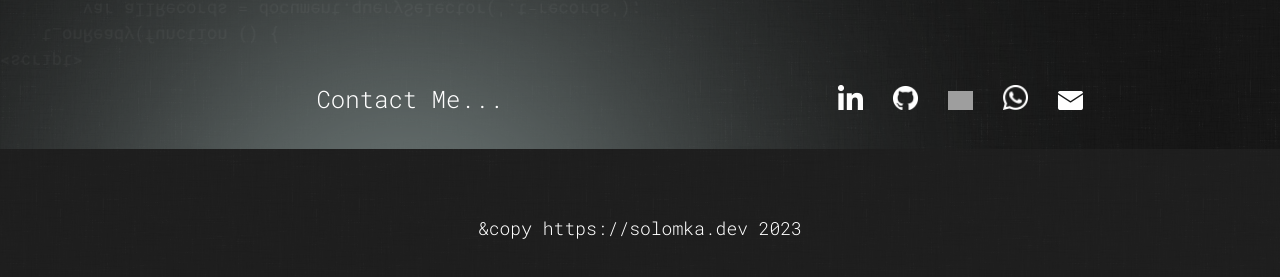
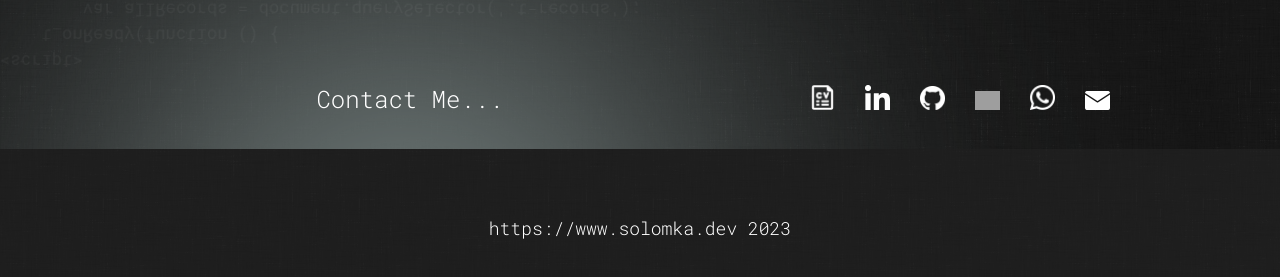
Before and after one commit to Sergiy-Solomka/solomka_dev_react, a React (Create React App) app in the folder frontend/: page / in a window 1280 px wide. Shown: the part 4146-4423 px from the top of the page. Built offline with nearby package versions, Linux system fonts and the light colour scheme; grey boxes are pictures that could not be loaded.

Commit message:
Update Few files.

```diff
--- a/frontend/src/components/Certifications/Certifications.tsx
+++ b/frontend/src/components/Certifications/Certifications.tsx
@@ -11,6 +11,7 @@ import github from '../../img/github.png'
 import telegram from '../../img/telegram.png'
 import watsapp from '../../img/watsapp.png'
 import email from '../../img/email.png'
+import curriculum from '../../img/curriculum-vitae-y-cv.png'
 
 const Certifications = () => {
   return (
@@ -30,6 +31,13 @@ const Certifications = () => {
               <p className='contact-title-text'>Contact Me...</p>
             </div>
             <div className='contact-links'>
+              <a
+                href='https://www.dropbox.com/s/o9vyh3117a2y05c/Junior-React-CV-EN.pdf?dl=1'
+                target='_blank'
+                rel='noreferrer'
+              >
+                <img className='menu-bg-links-img' src={curriculum} alt='cv' />
+              </a>
               <a
                 href='https://www.linkedin.com/in/sergiy-solomka/'
                 target='_blank'
--- a/frontend/src/components/Footer/Footer.tsx
+++ b/frontend/src/components/Footer/Footer.tsx
@@ -6,7 +6,7 @@ const Footer = () => {
     <div>
       <footer className='footer'>
         <a href='/#'>
-          <p className='footer-text'>&copy https://solomka.dev 2023</p>
+          <p className='footer-text'>https://www.solomka.dev 2023</p>
         </a>
       </footer>
     </div>
```
